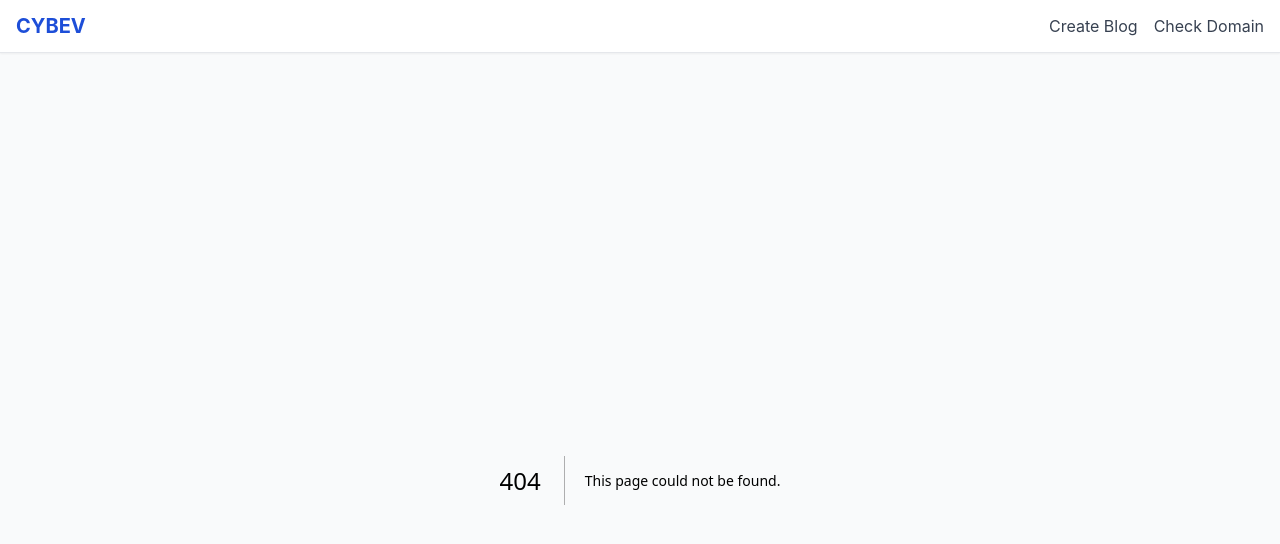
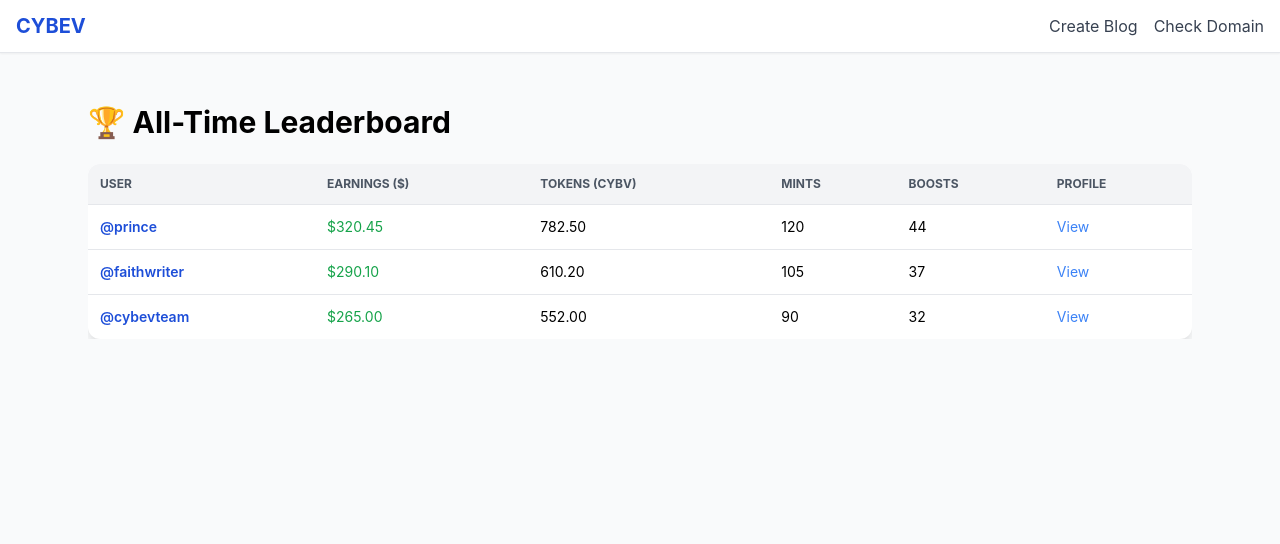
Before and after one commit to cybev1/cybev-frontend, a Next.js app: page /studio/analytics/all-time in a window 1280 px wide. Before the commit this address had no page. Shown: the top 544 px of the page. Built offline with nearby package versions, Linux system fonts and the light colour scheme.

Commit message:
Add files via upload

```diff
--- /dev/null
+++ b/pages/studio/analytics/all-time.jsx
@@ -0,0 +1,71 @@
+
+import React, { useEffect, useState } from 'react';
+import Link from 'next/link';
+import { Award } from 'lucide-react';
+
+export default function AllTimeLeaderboard() {
+  const [entries, setEntries] = useState([]);
+
+  useEffect(() => {
+    // Simulated fetch from /api/analytics/all-time
+    setEntries([
+      {
+        username: 'prince',
+        earnings: 320.45,
+        tokens: 782.5,
+        mints: 120,
+        boosts: 44
+      },
+      {
+        username: 'faithwriter',
+        earnings: 290.10,
+        tokens: 610.2,
+        mints: 105,
+        boosts: 37
+      },
+      {
+        username: 'cybevteam',
+        earnings: 265.00,
+        tokens: 552.0,
+        mints: 90,
+        boosts: 32
+      }
+    ]);
+  }, []);
+
+  return (
+    <div className="max-w-6xl mx-auto p-6">
+      <h1 className="text-3xl font-bold mb-6">🏆 All-Time Leaderboard</h1>
+      <div className="overflow-x-auto">
+        <table className="min-w-full text-sm bg-white dark:bg-gray-900 rounded-xl shadow-lg overflow-hidden">
+          <thead className="bg-gray-100 dark:bg-gray-800 text-gray-600 uppercase text-xs">
+            <tr>
+              <th className="p-3 text-left">User</th>
+              <th className="p-3 text-left">Earnings ($)</th>
+              <th className="p-3 text-left">Tokens (CYBV)</th>
+              <th className="p-3 text-left">Mints</th>
+              <th className="p-3 text-left">Boosts</th>
+              <th className="p-3 text-left">Profile</th>
+            </tr>
+          </thead>
+          <tbody>
+            {entries.map((entry, index) => (
+              <tr key={index} className="border-t hover:bg-gray-50 dark:hover:bg-gray-800">
+                <td className="p-3 font-semibold text-blue-700">@{entry.username}</td>
+                <td className="p-3 text-green-600">${entry.earnings.toFixed(2)}</td>
+                <td className="p-3">{entry.tokens.toFixed(2)}</td>
+                <td className="p-3">{entry.mints}</td>
+                <td className="p-3">{entry.boosts}</td>
+                <td className="p-3">
+                  <Link href={`/studio/profile/${entry.username}`}>
+                    <span className="text-blue-500 hover:underline">View</span>
+                  </Link>
+                </td>
+              </tr>
+            ))}
+          </tbody>
+        </table>
+      </div>
+    </div>
+  );
+}
```
